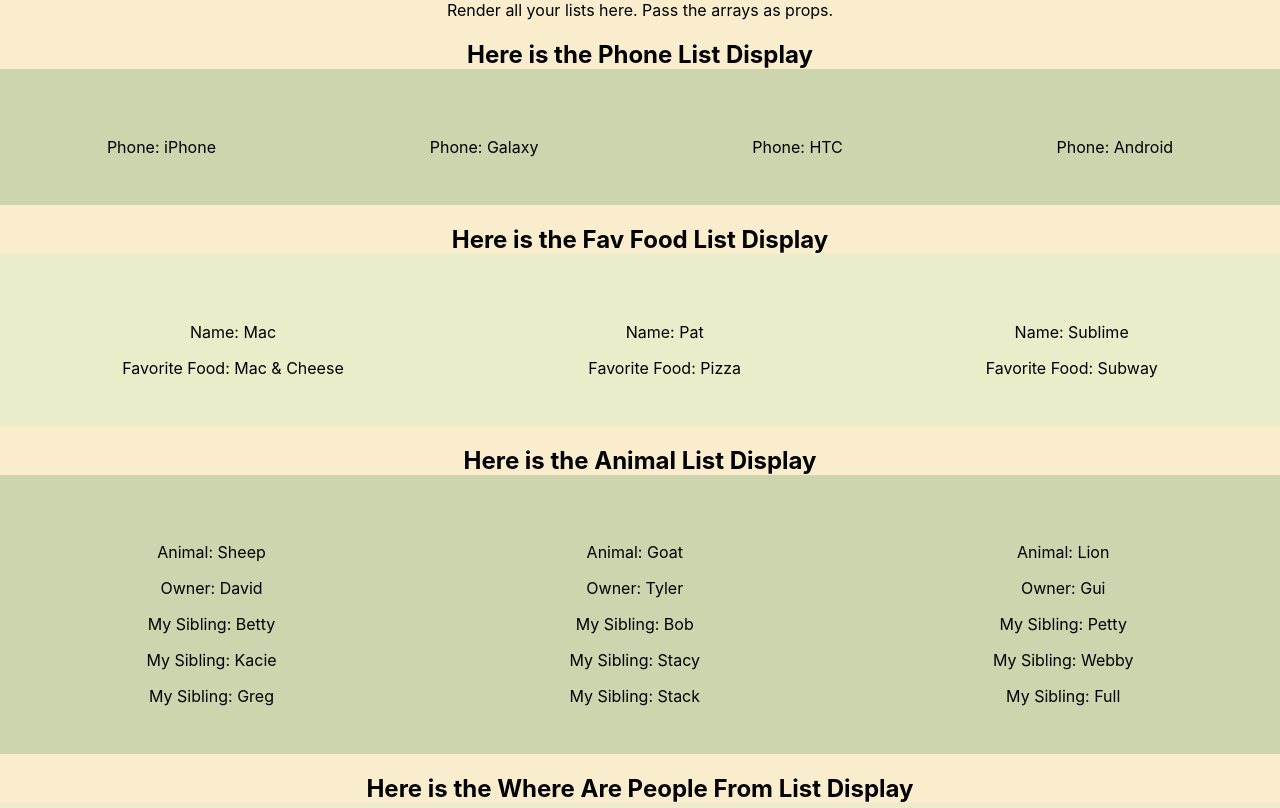
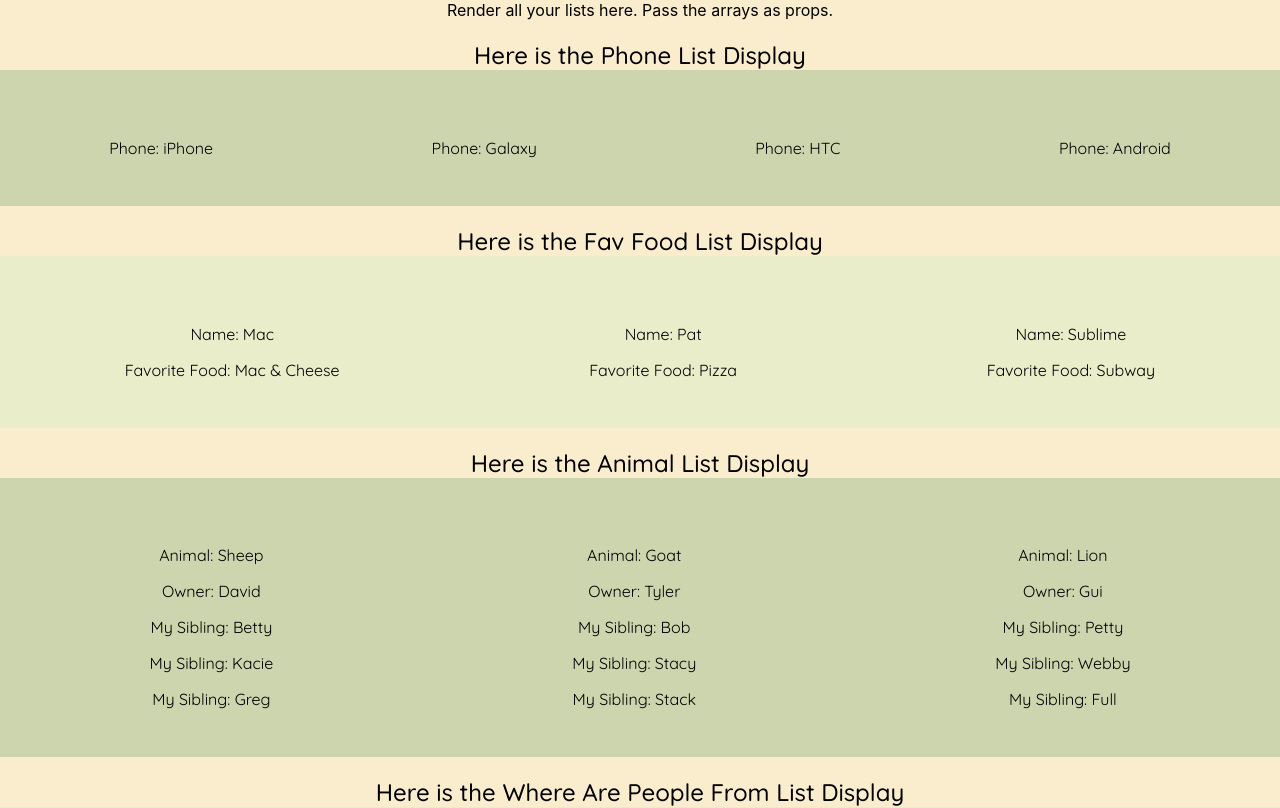
Before and after one commit to joshua360x/react-list-practice, a React (Create React App) app: page / in a window 1280 px wide. Shown: the top 808 px of the page. Built offline with nearby package versions, Linux system fonts and the light colour scheme.

Commit message:
added quicksand font from Google Fonts

```diff
--- a/src/App.css
+++ b/src/App.css
@@ -1,4 +1,4 @@
-
+@import url('https://fonts.googleapis.com/css2?family=Quicksand:wght@300;400;500&display=swap');
 /*
 Wanted to give contribution
 
@@ -48,18 +48,24 @@
 
 h2 {
   background-color: #FAEDCD;
+  font-family: 'QuickSand', 'Times New Roman', Times, serif;
+  font-weight: 500;
 }
 
 .alternate1 {
   text-align: center;
   margin: 0 auto;
   background-color: #CCD5AE;
+  font-family: 'QuickSand', 'Times New Roman', Times, serif;
+  font-weight: 400;
 }
 
 .alternate2 {
   text-align: center;
   margin: 0 auto;
   background-color: #E9EDC9;
+  font-family: 'QuickSand', 'Times New Roman', Times, serif;
+  font-weight: 400;
 }
 
 .listDisplay {
```
Also changed, not shown: src/AnimalBrosItem.js (line endings or trailing spaces).
